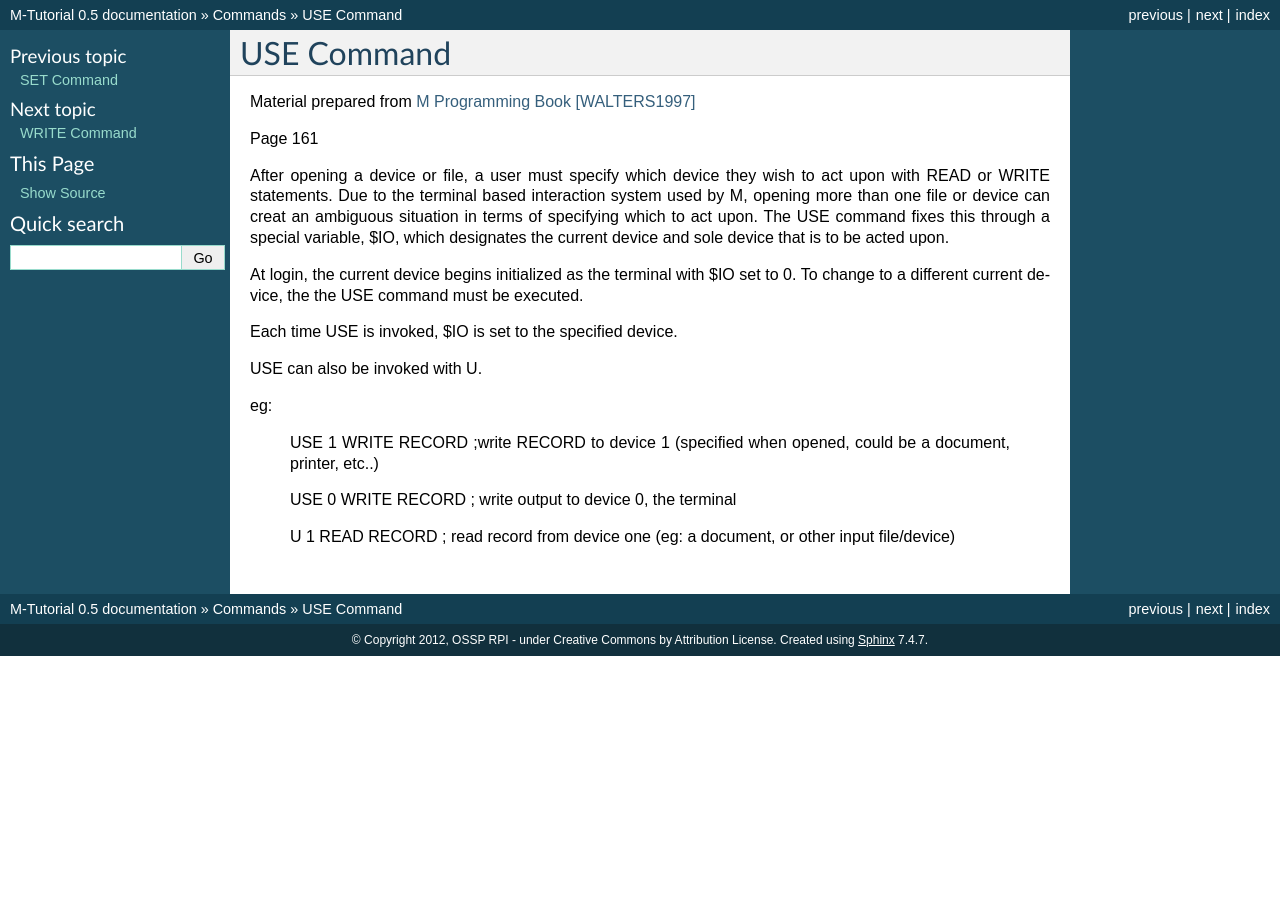
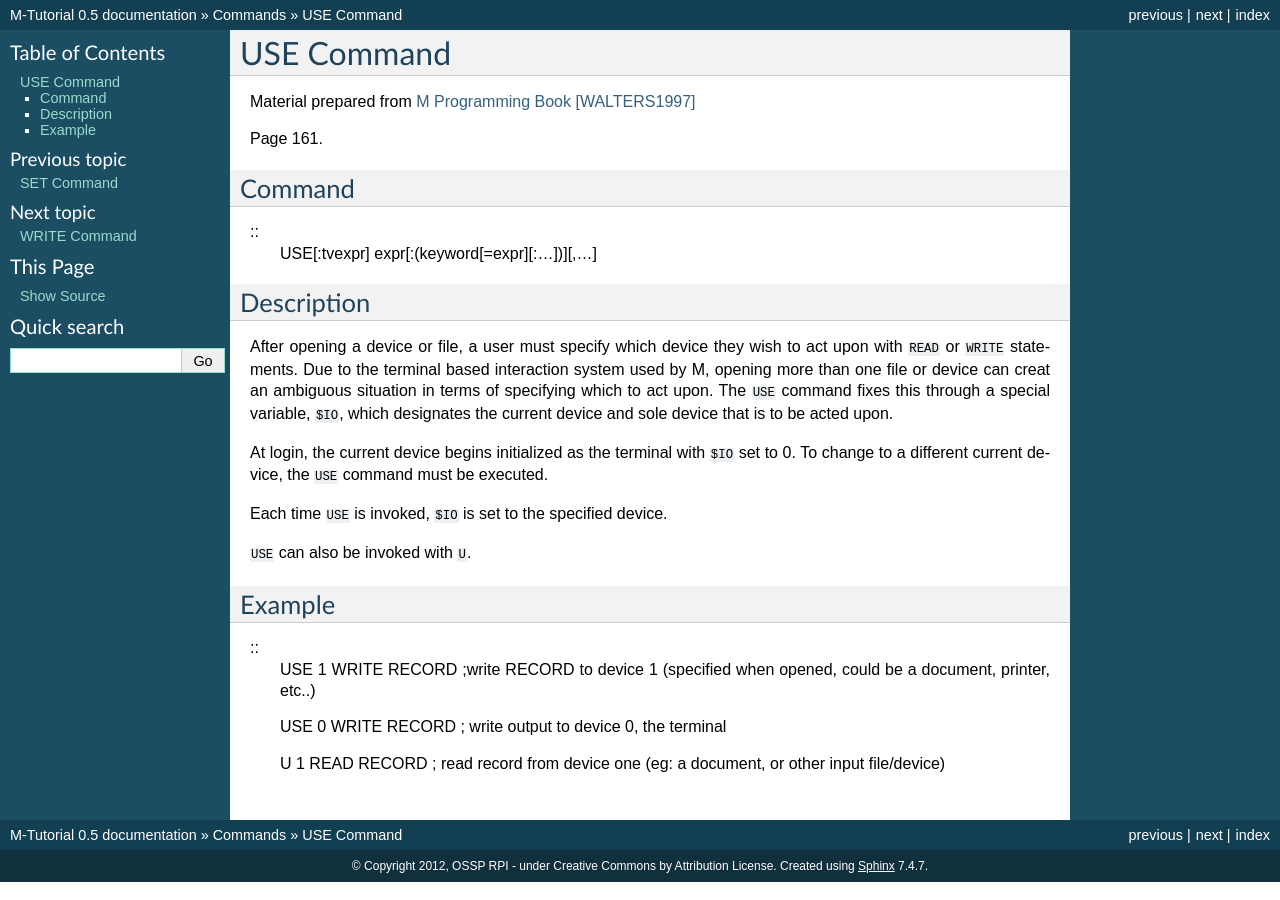
Before and after one commit to luisibanez/M-Tutorial, a Sphinx documentation site: the page built from source/USE_Command.rst, in a window 1280 px wide. Built offline with Sphinx 7.4.7, drawn with Linux system fonts in a browser that asks for light colours.

Commit message:
fixed some formatting on USE command and HOROLOG variable

```diff
--- a/source/USE_Command.rst
+++ b/source/USE_Command.rst
@@ -4,24 +4,32 @@ USE Command
 
 Material prepared from `M Programming Book`_ [WALTERS1997]_
 
-Page 161
+Page 161.
 
-After opening a device or file, a user must specify which device they wish to act upon with READ or WRITE statements. Due to the terminal based interaction system used by M, opening more than one file or device can creat an ambiguous situation in terms of specifying which to act upon. The USE command fixes this through a special variable, $IO, which designates the current device and sole device that is to be acted upon.
+Command
+-------
+::
+	USE[:tvexpr] expr[:(keyword[=expr][:...])][,...]
 
-At login, the current device begins initialized as the terminal with $IO set to 0. To change to a different current device, the the USE command must be executed.
+Description
+-----------
 
-Each time USE is invoked, $IO is set to the specified device.
+After opening a device or file, a user must specify which device they wish to act upon with ``READ`` or ``WRITE`` statements. Due to the terminal based interaction system used by M, opening more than one file or device can creat an ambiguous situation in terms of specifying which to act upon. The ``USE`` command fixes this through a special variable, ``$IO``, which designates the current device and sole device that is to be acted upon.
 
-USE can also be invoked with U.
+At login, the current device begins initialized as the terminal with ``$IO`` set to 0. To change to a different current device, the ``USE`` command must be executed.
 
-eg:
+Each time ``USE`` is invoked, ``$IO`` is set to the specified device.
 
-    USE 1 WRITE RECORD ;write RECORD to device 1 (specified when opened, could be a document, printer, etc..)
+``USE`` can also be invoked with ``U``.
 
+Example
+-------
+::
+	USE 1 WRITE RECORD ;write RECORD to device 1 (specified when opened, could be a document, printer, etc..)
 
-    USE 0 WRITE RECORD ; write output to device 0, the terminal
+	USE 0 WRITE RECORD ; write output to device 0, the terminal
 
-    U 1 READ RECORD ; read record from device one (eg: a document, or other input file/device)
+	U 1 READ RECORD ; read record from device one (eg: a document, or other input file/device)
 
 
 
```
Also changed, not shown: source/HOROLOG_Variable.rst (+12 -6 lines).
